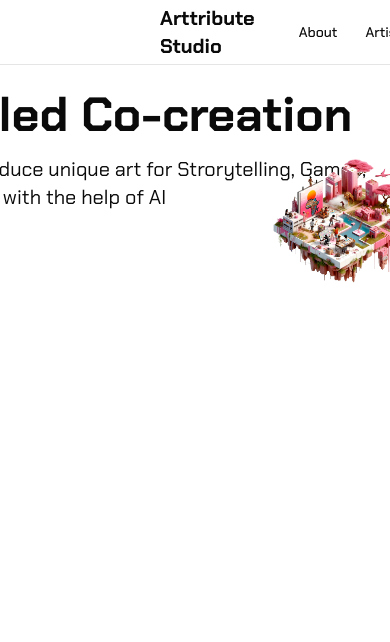
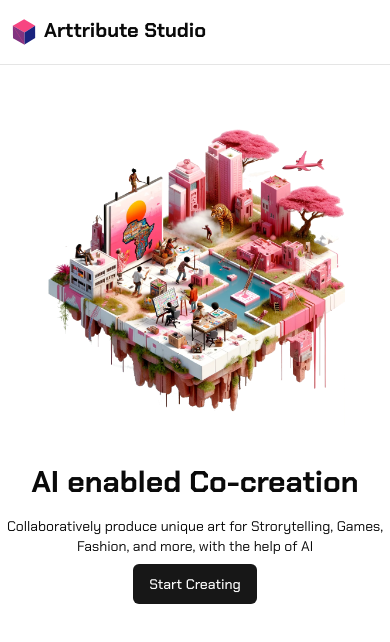
Before and after one commit to Arttribute/arttribute-product, a Next.js app: page /studio in a window 390 px wide. Shown: the top 642 px of the page. Built offline with nearby package versions, Linux system fonts and the light colour scheme.

Commit message:
responsive pages

```diff
--- a/app/page.tsx
+++ b/app/page.tsx
@@ -1,6 +1,6 @@
 import { Metadata } from "next";
 import Image from "next/image";
-import Link from "next/link";
+import { Logo } from "@/components/logo";
 import { Button } from "@/components/ui/button";
 
 import { MainNav } from "@/components/main-nav";
@@ -17,16 +17,10 @@ export default function DashboardPage() {
     <>
       <div className="md:hidden"></div>
       <div className="flex flex-col md:flex">
-        <div className="fixed top-0 left-0 right-0 ">
+        <div className="fixed top-0 left-0 right-0 z-10 bg-white">
           <div className="border-b">
             <div className="flex h-16 items-center lg:px-40">
-              <Link
-                href="/examples/dashboard"
-                className=" ml-2 text-xl transition-colors hover:text-primary font-bold"
-              >
-                Arttribute
-              </Link>
-
+              <Logo text="Arttribute" />
               <div className="ml-auto items-center justify-center">
                 <MainNav className="hidden lg:flex mx-6" />
               </div>
@@ -42,13 +36,13 @@ export default function DashboardPage() {
       </div>
       <div className="grid lg:grid-cols-12">
         <div className="lg:col-span-1"></div>
-        <div className=" lg:col-span-10 border-l mt-16">
+        <div className="lg:col-span-10 lg:border-l mt-16">
           <div className="grid lg:grid-cols-12 items-center justify-center  ">
             <div className=" lg:col-span-7 justify-self-end block w-[570px] -mt-4">
-              <h1 className=" text-4xl font-bold lg:text-6xl font-bold m-0">
+              <h1 className=" text-center text-5xl font-bold mt-24 lg:text-left lg:text-6xl  lg:mt-0">
                 The AI Art Protocol
               </h1>
-              <p className="text-md lg:text-xl m-2">
+              <p className=" text-center mt-4 text-md lg:text-left text-xl m-2">
                 Arttribute enables fair and transaparent use of art in the realm
                 of genereative AI
               </p>
@@ -60,7 +54,7 @@ export default function DashboardPage() {
                   alt={"hero"}
                   width={400}
                   height={400}
-                  className="animate-float m-7 mt-24 "
+                  className="animate-float m-7 mt-24 z-0"
                 />
               </div>
               <div
--- a/app/studio/page.tsx
+++ b/app/studio/page.tsx
@@ -1,6 +1,6 @@
 import { Metadata } from "next";
 import Image from "next/image";
-import Link from "next/link";
+import { Logo } from "@/components/logo";
 import { Button } from "@/components/ui/button";
 
 import { MainNav } from "@/components/main-nav";
@@ -17,22 +17,19 @@ export default function StudioPage() {
     <>
       <div className="md:hidden"></div>
       <div className="flex flex-col md:flex">
-        <div className="fixed top-0 left-0 right-0 ">
+        <div className="fixed top-0 left-0 right-0 z-10">
           <div className="border-b">
-            <div className="flex h-16 items-center px-40">
-              <Link
-                href="/examples/dashboard"
-                className="text-xl transition-colors hover:text-primary font-bold"
-              >
-                Arttribute Studio
-              </Link>
+            <div className="flex h-16 items-center lg:px-40">
+              <Logo text="Arttribute Studio" />
 
               <div className="ml-auto items-center justify-center">
-                <MainNav className="mx-6" />
+                <MainNav className="hidden lg:flex mx-6" />
               </div>
 
               <div className="ml-auto flex items-center space-x-4">
-                <Button>Start Creating</Button>
+                <div className="hidden lg:flex">
+                  <Button>Start Creating</Button>
+                </div>
               </div>
             </div>
           </div>
@@ -41,18 +38,31 @@ export default function StudioPage() {
       <div className="grid lg:grid-cols-12">
         <div className="lg:col-span-1"></div>
         <div className="lg:col-span-10 lg:border-l mt-16">
-          <div className="grid grid-cols-12 items-center justify-center  ">
-            <div className="col-span-7 justify-self-center block w-[570px] -mt-4">
-              <h1 className="text-5xl font-bold">AI enabled Co-creation</h1>
-              <p className="text-xl mt-4">
+          <div className="grid lg:grid-cols-12 items-center justify-center  ">
+            <div className="flex items-center justify-center -mt-12 lg:hidden">
+              <div className="m-4 ">
+                <Image
+                  src={"/floatstudio.png"}
+                  alt={"hero"}
+                  width={300}
+                  height={300}
+                  className=" animate-float m-7 mt-24"
+                />
+              </div>
+            </div>
+            <div className="lg:col-span-7 justify-self-center block lg:w-[570px] ">
+              <h1 className="text-center text-3xl font-bold -mt-2  lg:text-left lg:text-5xl lg:mt-0">
+                AI enabled Co-creation
+              </h1>
+              <p className="text-center text-sm mt-4  lg:text-left  lg:text-xl ">
                 Collaboratively produce unique art for Strorytelling, Games,
                 Fashion, and more, with the help of AI
               </p>
-              <div className="ml-auto flex items-center space-x-10 mt-6">
+              <div className="text-center m-2 lg:text-left lg:mt-6 lg:m-0  ">
                 <Button>Start Creating</Button>
               </div>
             </div>
-            <div className="col-span-5 justify-self-start">
+            <div className="hidden lg:block col-span-5 justify-self-start">
               <div className="m-4 ">
                 <Image
                   src={"/floatstudio.png"}
--- /dev/null
+++ b/components/logo.tsx
@@ -0,0 +1,41 @@
+import Link from "next/link";
+
+interface LogoProps {
+  text: string;
+}
+export function Logo({ text }: LogoProps) {
+  return (
+    <Link
+      href="/"
+      className=" ml-2 text-xl transition-colors hover:text-primary font-bold"
+    >
+      <div className="flex">
+        <svg
+          width="32"
+          height="32"
+          viewBox="0 0 32 32"
+          fill="none"
+          xmlns="http://www.w3.org/2000/svg"
+        >
+          <path
+            d="M16.1191 3.20123L27.1486 9.66137L16.5918 16.5942L4.85327 9.66137L16.1191 3.20123Z"
+            fill="#F74581"
+          />
+          <path
+            d="M4.85327 9.66138L16.5918 16.5942V28.6479L5.01084 22.1877L4.85327 9.66138Z"
+            fill="#813380"
+          />
+          <path
+            d="M16.5918 16.5942L27.1486 9.66138V22.109L16.5918 28.5691V16.5942Z"
+            fill="#1A237E"
+          />
+          <path
+            d="M4.85716 9.92495L4.85326 9.66133L5.01082 9.74011L16.6707 28.4905L16.5918 28.6478L16.476 28.5874L4.85716 9.92495Z"
+            fill="#F74581"
+          />
+        </svg>
+        <div className="ml-1">{text}</div>
+      </div>
+    </Link>
+  );
+}
```
